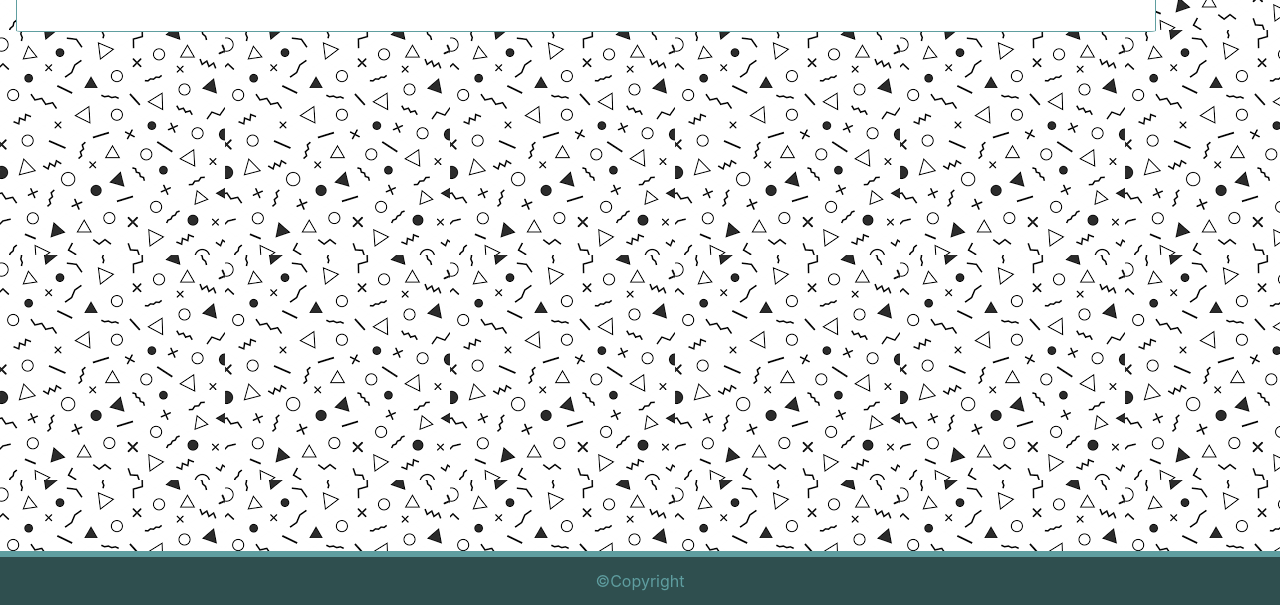
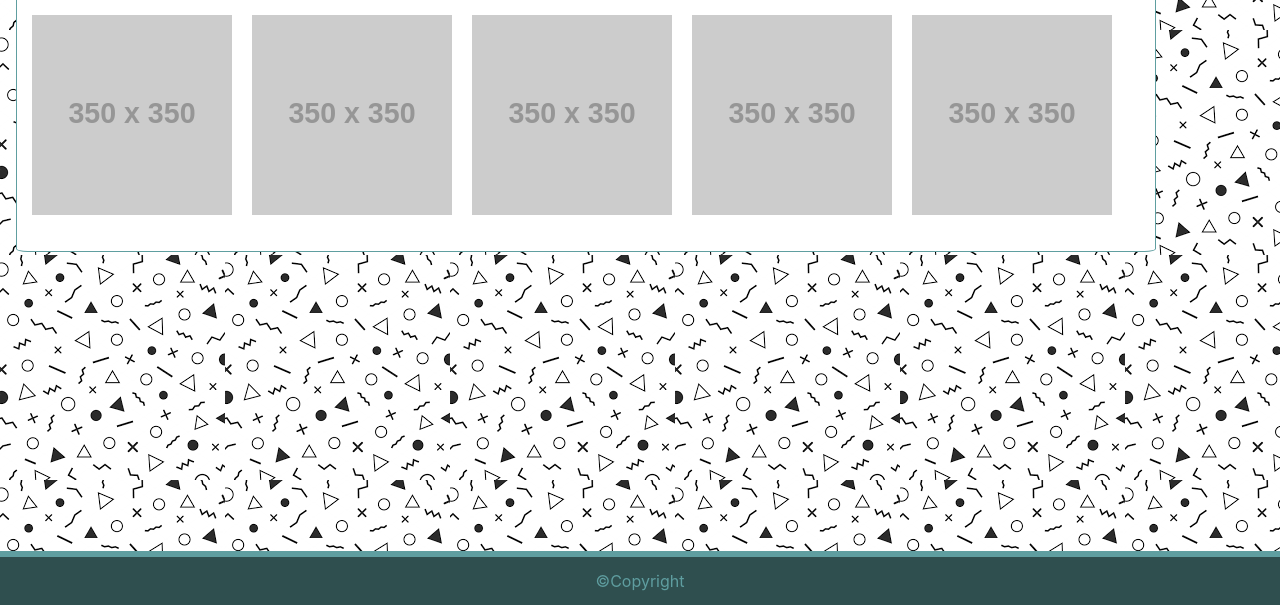
Before and after one commit to Connerjm/Responsive-Portfolio, a plain HTML site: page HTML/portfolio.html in a window 1280 px wide. Shown: the part 195-800 px from the top of the page. Drawn offline with nearby package versions, Linux system fonts and the light colour scheme; placeholder pictures from the web are drawn by us.

Commit message:
Added images to the portfolio page. Seemed a bit too simple but it all works.

```diff
--- a/Assets/CSS/style.css
+++ b/Assets/CSS/style.css
@@ -22,7 +22,6 @@ section {
     margin-top: 48px;
     border: 1px solid cadetblue;
     border-radius: 1%;
-    width: 600px;
     padding: 16px;
     background-color: white;
 }
@@ -36,7 +35,7 @@ h1 {
 /* Formatting my picture in "about me". */
 img {
     float: left;
-    margin: 0px 20px 0px 0px;
+    margin: 0px 20px 20px 0px;
     width: 200px;
     height: 200px;
 }
--- a/HTML/portfolio.html
+++ b/HTML/portfolio.html
@@ -45,6 +45,11 @@
     <section class="container clearfix">
         <h1>Portfolio</h1>
         <hr>
+        <img src="https://via.placeholder.com/350" alt="#">
+        <img src="https://via.placeholder.com/350" alt="#">
+        <img src="https://via.placeholder.com/350" alt="#">
+        <img src="https://via.placeholder.com/350" alt="#">
+        <img src="https://via.placeholder.com/350" alt="#">
     </section>
 
     <!-- Building my footer with a little faux copyright. -->
```
